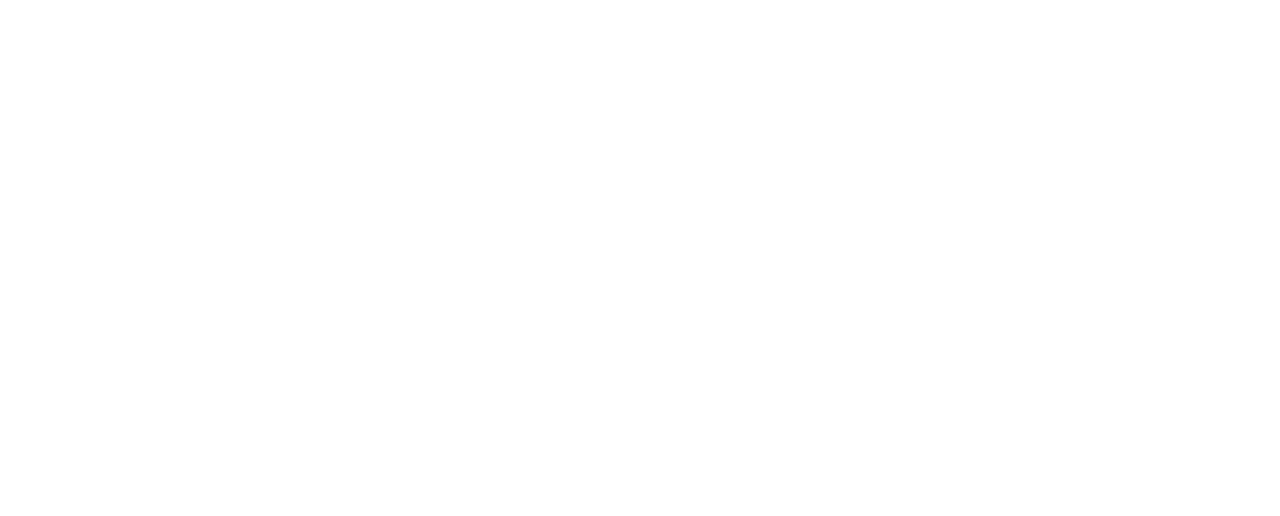
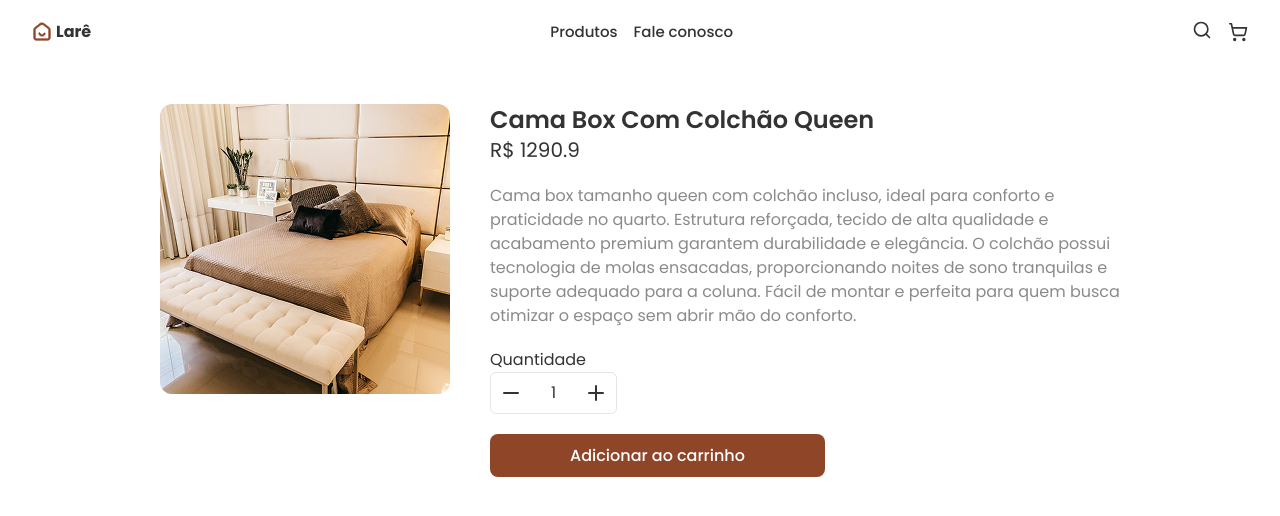
Before and after one commit to anaalbsantos/lare, a React (Vite) app: page /product/1 in a window 1280 px wide. Before the commit this address had no page. Shown: the top 516 px of the page. Built offline with nearby package versions, Linux system fonts and the light colour scheme.

Commit message:
refactor: update routing, enhance cart functionality, and implement product details

```diff
--- a/src/App.tsx
+++ b/src/App.tsx
@@ -7,7 +7,7 @@ function App() {
     <BrowserRouter>
       <Routes>
         <Route path="/" element={<Home />} />
-        <Route path="/product" element={<Product />} />
+        <Route path="/product/:id" element={<Product />} />
       </Routes>
     </BrowserRouter>
   );
--- /dev/null
+++ b/src/api/data.ts
@@ -0,0 +1,63 @@
+import { Bed, Sofa } from "../assets";
+import type { ProductProps } from "../types";
+
+export const products: ProductProps[] = [
+  {
+    id: 1,
+    title: "Cama Box Com Colchão Queen",
+    image: Bed,
+    price: 1290.9,
+    description:
+      "Cama box tamanho queen com colchão incluso, ideal para conforto e praticidade no quarto. Estrutura reforçada, tecido de alta qualidade e acabamento premium garantem durabilidade e elegância. O colchão possui tecnologia de molas ensacadas, proporcionando noites de sono tranquilas e suporte adequado para a coluna. Fácil de montar e perfeita para quem busca otimizar o espaço sem abrir mão do conforto.",
+  },
+  {
+    id: 2,
+    title: "Sofá Retrátil 3 Lugares",
+    image: Sofa,
+    price: 1899.99,
+    description:
+      "Sofá retrátil para 3 pessoas, perfeito para salas de estar modernas e aconchegantes. Possui assentos extensíveis e encostos reclináveis, permitindo diferentes configurações para relaxar ou receber visitas. O revestimento em tecido resistente e fácil de limpar, aliado à espuma de alta densidade, oferece conforto e praticidade no dia a dia. Design contemporâneo que valoriza qualquer ambiente.",
+  },
+  {
+    id: 3,
+    title: "Cama Solteiro Madeira Maciça",
+    image: Bed,
+    price: 799.5,
+    description:
+      "Cama de solteiro feita em madeira maciça, resistente e com design clássico. Ideal para quartos infantis, juvenis ou de hóspedes, combina robustez com um visual atemporal. O acabamento em verniz realça a beleza natural da madeira, enquanto a estrutura reforçada garante estabilidade e longa vida útil. Fácil de montar e compatível com diversos tipos de colchão.",
+  },
+  {
+    id: 4,
+    title: "Cama Casal Estofada",
+    image: Bed,
+    price: 999.0,
+    description:
+      "Cama de casal com estrutura estofada, proporcionando conforto e elegância ao ambiente. O estofamento em tecido macio e resistente oferece um toque sofisticado, enquanto a cabeceira alta garante apoio extra para leitura ou descanso. Estrutura interna de madeira de reflorestamento, sustentável e durável. Ideal para quem busca unir estilo e funcionalidade no quarto.",
+  },
+  {
+    id: 5,
+    title: "Sofá 2 Lugares Compacto",
+    image: Sofa,
+    price: 1290.0,
+    description:
+      "Sofá compacto para 2 lugares, ideal para ambientes pequenos e funcionais. Seu design minimalista se adapta facilmente a diferentes estilos de decoração, enquanto o assento e encosto acolchoados garantem conforto mesmo em espaços reduzidos. Estrutura leve, fácil de transportar e montar, perfeito para apartamentos, escritórios ou quartos.",
+  },
+  {
+    id: 6,
+    title: "Sofá Canto Modular",
+    image: Sofa,
+    price: 2490.0,
+    description:
+      "Sofá de canto modular, versátil e perfeito para acomodar toda a família. Com módulos independentes, permite diversas configurações para se adaptar ao seu espaço. Revestimento em tecido de alta resistência, fácil de limpar, e almofadas macias para máximo conforto. Ideal para salas amplas, áreas de convivência ou home theaters.",
+  },
+  {
+    id: 7,
+    title: "Sofá Chaise Longue",
+    image: Sofa,
+    price: 2090.0,
+    description:
+      "Sofá com chaise longue, proporcionando conforto extra para relaxar. O design elegante e contemporâneo valoriza qualquer sala de estar, enquanto a chaise permite esticar as pernas e aproveitar momentos de descanso. Estrutura robusta, espuma de alta densidade e tecido agradável ao toque garantem durabilidade e bem-estar. Perfeito para quem busca sofisticação e funcionalidade.",
+  },
+];
+
+export const cart: ProductProps[] = [];
--- a/src/components/button/index.tsx
+++ b/src/components/button/index.tsx
@@ -11,7 +11,7 @@ const Button = React.forwardRef<HTMLButtonElement, ButtonProps>(
       <button
         ref={ref}
         {...rest}
-        className="text-white bg-borrow px-20 hover:border-none w-fit border-none focus-visible:outline-none"
+        className="text-white bg-borrow px-20 hover:border-none w-fit border-none focus-visible:outline-none hover:opacity-90"
       >
         {label}
       </button>
--- a/src/components/cart/index.tsx
+++ b/src/components/cart/index.tsx
@@ -8,27 +8,65 @@ import {
   SheetTitle,
   SheetTrigger,
 } from "@/components/ui/sheet";
-import { ShoppingCart } from "lucide-react";
-import { Button } from "..";
+import { ShoppingCart, Trash2 } from "lucide-react";
+import { Button, Quantity } from "..";
+import { cart } from "@/api/data";
 
 const Cart = () => {
+  const removeProductFromCart = (id: number) => {
+    const index = cart.findIndex((product) => product.id === id);
+    if (index !== -1) {
+      cart.splice(index, 1);
+    }
+  };
+
   return (
     <Sheet>
       <SheetTrigger asChild className="cursor-pointer">
-        <ShoppingCart size={20} />
+        <div className="relative w-fit">
+          <ShoppingCart width={20} />
+          {cart.length > 0 && (
+            <span className="absolute -top-2 -right-2 bg-borrow text-white text-xs font-bold px-1.5 py-0.5 rounded-full">
+              {cart.length}
+            </span>
+          )}
+        </div>
       </SheetTrigger>
-      <SheetContent>
+      <SheetContent className="flex flex-col w-full">
         <SheetHeader>
           <SheetTitle>Seu Carrinho</SheetTitle>
           <SheetDescription>Revise seus itens antes de pagar.</SheetDescription>
         </SheetHeader>
-        <div className="grid gap-4 py-4">
-          <p>oi</p>
+        <div className="flex flex-col w-full flex-grow gap-4 py-4">
+          {cart.map((product) => (
+            <div className="flex flex-row border rounded-3xl p-3 gap-2 w-full">
+              <img
+                src={product.image}
+                width={100}
+                className="flex rounded-sm object-cover aspect-square"
+              />
+              <div className="flex flex-col justify-between w-full">
+                <div className="flex flex-row justify-between">
+                  <div>
+                    <p className="font-semibold text-base">{product.title}</p>
+                    <p className=" text-sm">R$ {product.price}</p>
+                  </div>
+                  <button
+                    className="p-0 self-start"
+                    onClick={() => removeProductFromCart(product.id)}
+                  >
+                    <Trash2 size={20} />
+                  </button>
+                </div>
+                <Quantity />
+              </div>
+            </div>
+          ))}
         </div>
 
         <SheetFooter>
           <SheetClose asChild>
-            <Button label="save" />
+            <Button label="Comprar" />
           </SheetClose>
         </SheetFooter>
       </SheetContent>
--- a/src/components/product/index.tsx
+++ b/src/components/product/index.tsx
@@ -1,8 +1,15 @@
 import type { ProductProps } from "../../types";
+import { useNavigate } from "react-router-dom";
 
-const Product = ({ title, image, price }: ProductProps) => {
+const Product = ({ title, image, price, id }: ProductProps) => {
+  const navigate = useNavigate();
   return (
-    <button className="bg-gray w-52 lg:w-60 rounded-md overflow-hidden p-0 text-dark hover:text-white border-none transition delay-150 duration-200 ease-in-out hover:-translate-y-1 hover:scale-110 hover:bg-borrow">
+    <button
+      onClick={() => {
+        navigate(`/product/${id}`);
+      }}
+      className="bg-gray w-52 lg:w-60 rounded-md overflow-hidden p-0 text-dark hover:text-white border-none transition delay-150 duration-200 ease-in-out hover:-translate-y-1 hover:scale-110 hover:bg-borrow"
+    >
       <img src={image} className="w-full h-60 lg:h-72" />
       <div className="flex flex-col items-start p-3 ">
         <p className="font-semibold text-sm">R$ {price}</p>
--- a/src/components/quantity/index.tsx
+++ b/src/components/quantity/index.tsx
@@ -15,7 +15,7 @@ const Quantity = () => {
   };
 
   return (
-    <div className="flex flex-row gap-5 items-center border border-[#8a8a8a] rounded-md w-fit ">
+    <div className="flex flex-row gap-5 items-center border rounded-md w-fit ">
       <button
         onClick={decrement}
         className="p-2 bg-white border-none focus-visible:outline-none"
--- a/src/pages/Home/index.tsx
+++ b/src/pages/Home/Home.tsx
@@ -1,43 +1,6 @@
-import { Background, Bed, Sofa } from "../../assets";
+import { Background } from "../../assets";
 import { NavBar, Product } from "../../components";
-
-const products = [
-  {
-    title: "Cama Box Com Colchão Queen",
-    image: Bed,
-    price: 1290.9,
-  },
-  {
-    title: "Sofá Retrátil 3 Lugares",
-    image: Sofa,
-    price: 1899.99,
-  },
-  {
-    title: "Cama Solteiro Madeira Maciça",
-    image: Bed,
-    price: 799.5,
-  },
-  {
-    title: "Cama Casal Estofada",
-    image: Bed,
-    price: 999.0,
-  },
-  {
-    title: "Sofá 2 Lugares Compacto",
-    image: Sofa,
-    price: 1290.0,
-  },
-  {
-    title: "Sofá Canto Modular",
-    image: Sofa,
-    price: 2490.0,
-  },
-  {
-    title: "Sofá Chaise Longue",
-    image: Sofa,
-    price: 2090.0,
-  },
-];
+import { products } from "@/api/data";
 
 const Home = () => {
   return (
@@ -57,6 +20,7 @@ const Home = () => {
           {products.map((product, idx) => (
             <Product
               key={idx}
+              id={product.id}
               title={product.title}
               image={product.image}
               price={product.price}
--- a/src/pages/Product/index.tsx
+++ b/src/pages/Product/index.tsx
@@ -1,33 +1,36 @@
-import { Bed } from "../../assets";
 import { NavBar, Button, Quantity } from "../../components";
+import { useParams } from "react-router-dom";
+import { products, cart } from "@/api/data";
 
 const Product = () => {
+  const { id } = useParams();
+  const product = products.find((p) => p.id === Number(id));
+
+  const addProductOnCart = () => {
+    if (product) {
+      cart.push(product);
+    }
+  };
+
   return (
     <div className="">
       <NavBar />
       <div className="flex flex-col items-center lg:items-start lg:flex-row py-10 px-40 gap-10 text-dark">
-        <div className="w-[60%] overflow-hidden flex items-center justify-center bg-gray-100 rounded-md">
-          <img
-            src={Bed}
-            alt="Cama"
-            className="relative object-cover max-h-[400px] w-full object-center md:max-h-[500px] 2xl:max-h-[550px] rounded-xl cursor-grab transition-opacity duration-500 delay-200 aspect-square "
-          />
-        </div>
+        <img
+          src={product?.image}
+          className="relative object-cover max-h-[400px] w-full object-center md:max-h-[500px] 2xl:max-h-[550px] rounded-xl transition-opacity duration-500 delay-200 aspect-square"
+        />
         <div className="flex flex-col gap-5">
           <div>
-            <p className="font-semibold text-2xl">Cama Box Com Colchão Queen</p>
-            <p className="text-xl">R$ 1239,90</p>
+            <p className="font-semibold text-2xl">{product?.title}</p>
+            <p className="text-xl">R$ {product?.price}</p>
           </div>
-          <p className="text-[#8a8a8a]">
-            Cama box queen size com colchão incluso, estrutura reforçada e
-            tecido de alta qualidade. Ideal para garantir conforto e
-            durabilidade ao seu quarto.
-          </p>
+          <p className="text-[#8a8a8a]">{product?.description}</p>
           <div>
             <p>Quantidade</p>
             <Quantity />
           </div>
-          <Button label="Adicionar ao carrinho" />
+          <Button label="Adicionar ao carrinho" onClick={addProductOnCart} />
         </div>
       </div>
     </div>
--- a/src/pages/index.ts
+++ b/src/pages/index.ts
@@ -1,4 +1,4 @@
-import Home from "./Home";
+import Home from "./Home/Home";
 import Product from "./Product";
 
 export { Home, Product };
--- a/src/types/index.ts
+++ b/src/types/index.ts
@@ -1,7 +1,9 @@
 export interface ProductProps {
+  id: number;
   title: string;
   description?: string;
   image: string;
   price?: number;
   room?: string;
+  link?: string;
 }
```
